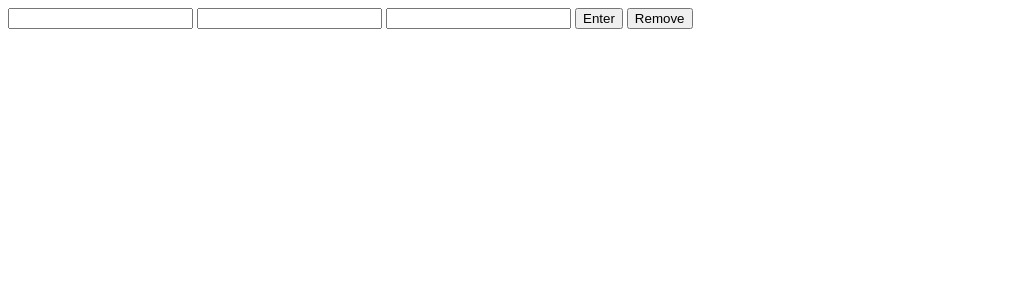
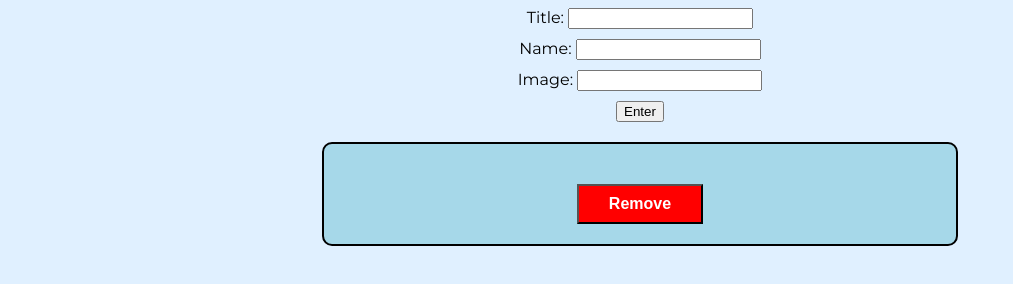
Before and after one commit to staten-island-tech/dom-manipulation-project-MNRMax, a plain HTML site: page index.html in a window 1280 px wide. Both pictures are taken after a click on the button "Enter". Shown: the whole page, without its empty margins (0-1013 px from the left). Drawn offline with Linux system fonts and the light colour scheme.

Commit message:
10/26 7pm

```diff
--- a/index.html
+++ b/index.html
@@ -5,12 +5,21 @@
     <meta http-equiv="X-UA-Compatible" content="IE=edge">
     <meta name="viewport" content="width=device-width, initial-scale=1.0">
     <title>Document</title>
+    <link rel="stylesheet" href="style.css">
+    <link rel="preconnect" href="https://fonts.googleapis.com"/>
+    <link rel="preconnect" href="https://fonts.gstatic.com" crossorigin/>
+    <link href="https://fonts.googleapis.com/css2?family=Montserrat&display=swap" rel="stylesheet"/>
 </head>
+    <label for="title-input">Title: </label>
     <input id="title-input">
+    <br>
+    <label for="name-input">Name: </label>
     <input id="name-input">
+    <br>
+    <label for="image-input">Image: </label>
     <input id="image-input">
+    <br>
     <button id="submit">Enter</button>
-    <button id="remove">Remove</button>
     <br>
     <div id="objects"></div>
 </body>
--- a/index.js
+++ b/index.js
@@ -10,13 +10,25 @@ DOMSelectors.submit.addEventListener('click', function() {
     let div = document.createElement('div');
     div.className = 'object'
     let image = document.createElement('img');
+    image.className = 'object-image'
     let p = document.createElement('p')
     let h1 = document.createElement('h1')
+    let button = document.createElement('button')
     p.innerHTML = DOMSelectors.nameInput.value;
     h1.innerHTML = DOMSelectors.titleInput.value;
     image.src = DOMSelectors.imageInput.value;
+    button.onclick = function() {
+        button.parentElement.remove()
+    }
+    button.className = "remove-button"
+    button.innerHTML = "Remove"
     div.appendChild(h1)
     div.appendChild(p)
     div.appendChild(image)
+    div.appendChild(document.createElement('br'))
+    div.appendChild(button)
     DOMSelectors.objects.appendChild(div)
+    DOMSelectors.nameInput.value = '';
+    DOMSelectors.titleInput.value = '';
+    DOMSelectors.imageInput.value = '';
 });
--- /dev/null
+++ b/style.css
@@ -0,0 +1,32 @@
+body {
+    text-align: center;
+    font-family: 'Montserrat', sans-serif;
+    background-color: rgb(224, 240, 255);
+}
+.object {
+    margin: auto;
+    text-align: center;
+    background-color: rgb(166, 216, 233);
+    border: 2px black solid;
+    border-radius: 10px;
+    width: 50%;
+    margin-bottom: 20px;
+}
+.object-image {
+    width: 90%;
+}
+input {
+    margin-bottom: 10px;
+}
+#submit {
+    margin-bottom: 20px;
+}
+.remove-button {
+    width: 20%;
+    height: 40px;
+    background-color: red;
+    margin-bottom: 20px;
+    color: white;
+    font-weight: 900;
+    font-size: 1rem;
+}
```
